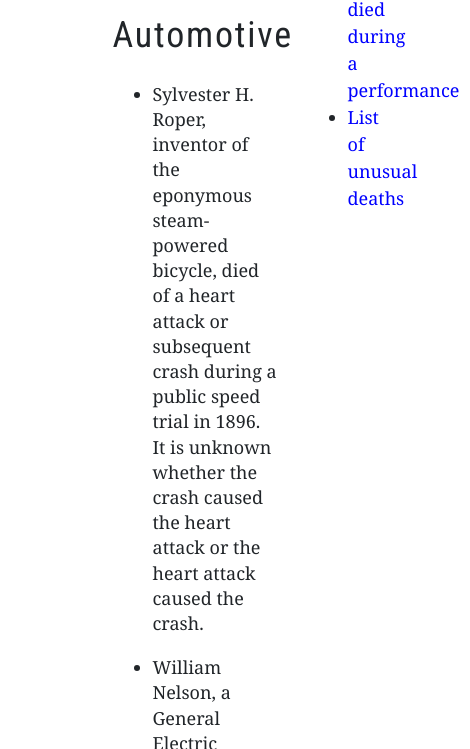
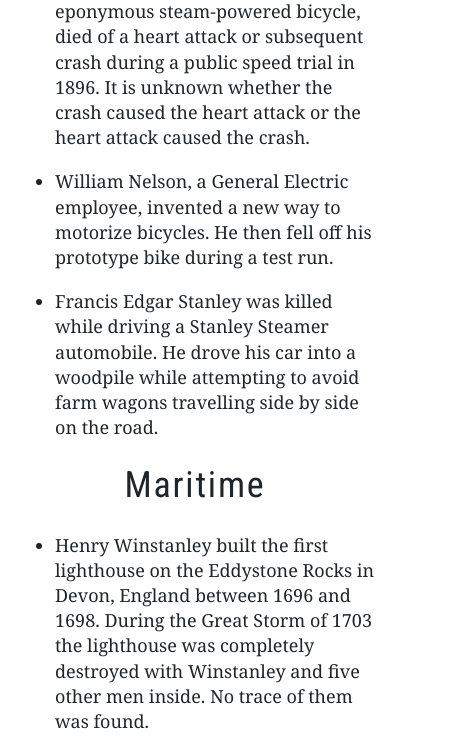
Before and after one commit to yahtzi/CSSAssignement-08, a plain HTML site: page index.html in a window 390 px wide. Shown: the part 766-1515 px from the top of the page, 470 px wide, since content can reach past the window. Drawn offline with nearby package versions, Linux system fonts and the light colour scheme.

Commit message:
I've added break points for extra credit

```diff
--- a/index.html
+++ b/index.html
@@ -21,7 +21,7 @@
 	</div>
 	<div id="main-container" class="container">
 		<div class="row">
-			<nav class="col-3">
+			<nav class="col-sm-12 col-md-12 col-lg-3">
 				<ul>
 					<li><a href="#automotive">Automotive</a></li>
 					<li><a href="#maritime">Maritime</a></li>
@@ -30,7 +30,7 @@
 					<li><a href="#myths">Popular Myths and Related Stories</a></li>
 				</ul>
 			</nav>
-			<main class="col-6">
+			<main class="col-sm-12 col-md-12 col-lg-6">
 				<section id="intro">
 					<h2>What is this list?</h2>
 					<p>This is a list of inventors whose deaths were in some manner caused by or related to a product,
@@ -158,7 +158,7 @@
 					</ul>
 				</section>
 			</main>
-			<aside class="col-3">
+			<aside class="col-sm-12 col-md-12 col-lg-3">
 				<h2>Additional Notes</h2>
 				<p>Some other interesting and similar links around the web:</p>
 				<ul>
@@ -173,7 +173,7 @@
 	</div>
 	<div id="footer-container" class="container">
 		<div class="row">
-			<footer class="col-12">
+			<footer class="col-12 col-sm-12 col-md-8">
 				&copy; Copyright 2019
 			</footer>
 		</div>
```
